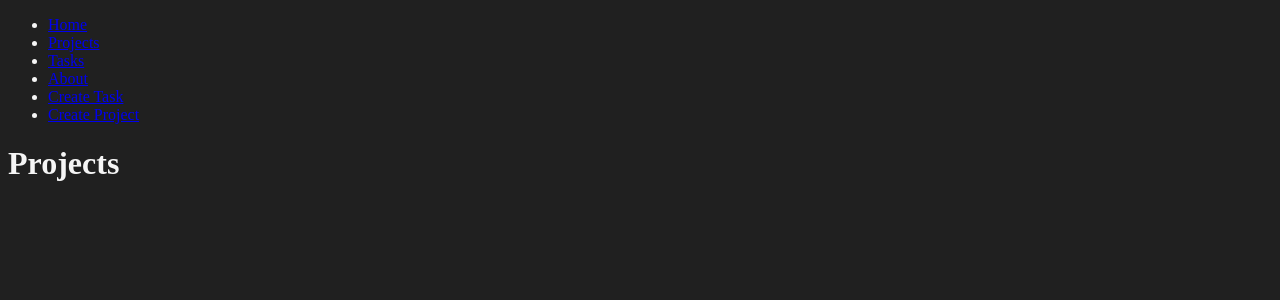
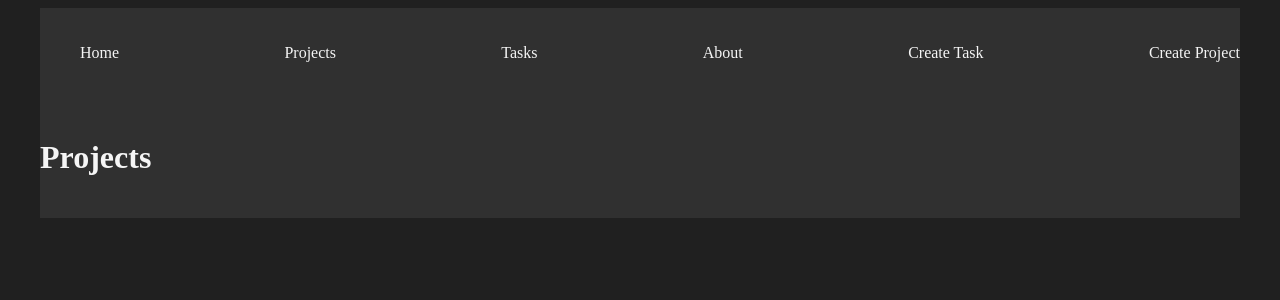
Before and after one commit to ZurielPC04/djangoproject, a Django app: page /projects/ in a window 1280 px wide. Shown: the top 300 px of the page. Run offline with Django 5.2, Linux system fonts and the light colour scheme; data that the repository does not hold is empty.

Commit message:
Estilizando app

```diff
--- a/myapp/static/styles/main.css
+++ b/myapp/static/styles/main.css
@@ -2,3 +2,40 @@ body {
   background-color: #202020;
   color: whitesmoke;
 }
+
+.navbar {
+  background-color: #404040;
+  padding: 5px 0;
+}
+.navbar ul {
+  display: flex;
+  justify-content: space-between;
+}
+
+.navbar ul li {
+  list-style: none;
+}
+
+.navbar ul li a {
+  color: whitesmoke;
+  text-decoration: none;
+}
+
+.navbar ul li a:hover {
+  color: aquamarine;
+}
+
+.container {
+  max-width: 1200px;
+  margin: auto;
+  background-color: #303030;
+  padding: 20px 0;
+}
+
+.card {
+  background-color: whitesmoke;
+  padding: 20px;
+  margin: 20px 0;
+  border-radius: 5px;
+  color: black;
+}
--- a/myapp/templates/layouts/base.html
+++ b/myapp/templates/layouts/base.html
@@ -9,7 +9,7 @@
     <link rel="stylesheet" href="{% static 'styles/main.css' %}" />
   </head>
   <body>
-    <nav>
+    <nav class="navbar container">
       <ul>
         <li><a href="{% url 'index' %}">Home</a></li>
         <li><a href="{% url 'projects' %}">Projects</a></li>
@@ -23,6 +23,6 @@
       </ul>
     </nav>
 
-    {% block content %} {% endblock %}
+    <main class="container">{% block content %} {% endblock %}</main>
   </body>
 </html>
--- a/myapp/templates/projects/projects.html
+++ b/myapp/templates/projects/projects.html
@@ -3,8 +3,8 @@
 
 {% for project in projects %}
 
-<article>
-  <h2>{{ project.name }}</h2>
+<article class="card">
+  <a href=""><h2>{{ project.name }}</h2></a>
 </article>
 
 {% endfor %} {% endblock %}
```
